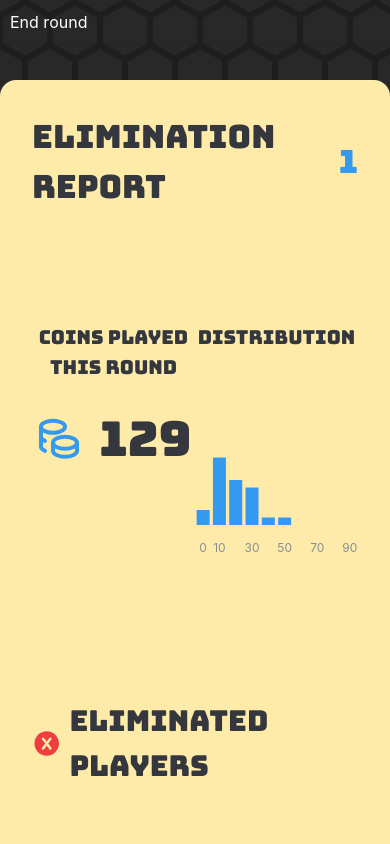
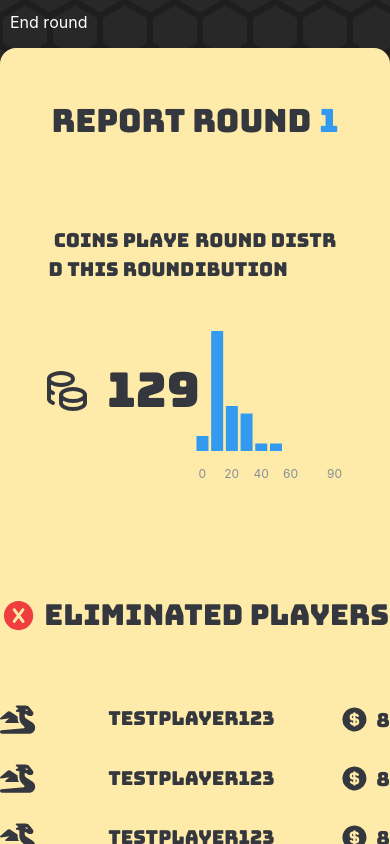
Before and after one commit to Olaelve5/coingame, a Next.js app in the folder app/: page /testing in a window 390 px wide. Both pictures are taken after a click on the button "End round". Built offline with nearby package versions, Linux system fonts and the light colour scheme.

Commit message:
feat: enhance EliminationReport with staggered animations for text and charts; update styles for improved layout and responsiveness

```diff
--- /dev/null
+++ b/app/src/components/host/StaggeredText.tsx
@@ -0,0 +1,51 @@
+import { motion } from "framer-motion";
+
+interface StaggeredTextProps {
+  text: string;
+  initialDelay?: number;
+  staggerSpeed?: number;
+  onAnimationComplete?: () => void;
+}
+
+export const StaggeredText = ({
+  text,
+  initialDelay,
+  staggerSpeed,
+  onAnimationComplete,
+}: StaggeredTextProps) => {
+  const container = {
+    hidden: { opacity: 0 },
+    show: {
+      opacity: 1,
+      transition: {
+        staggerChildren: staggerSpeed ?? 0.02, // Stagger Speed
+        delayChildren: initialDelay ?? 0, // Initial Delay
+      },
+      onComplete: () => {
+        if (typeof onAnimationComplete === "function") {
+          onAnimationComplete();
+        }
+      },
+    },
+  };
+
+  // Letter animation
+  const letter = {
+    hidden: { opacity: 0, y: -15 },
+    show: { opacity: 1, y: 0 },
+  };
+
+  return (
+    <motion.h3 variants={container} initial="hidden" animate="show">
+      {text.split("").map((char, index) => (
+        <motion.span
+          key={index}
+          variants={letter}
+          style={{ display: "inline-block", whiteSpace: "pre" }}
+        >
+          {char}
+        </motion.span>
+      ))}
+    </motion.h3>
+  );
+};
--- a/app/src/components/host/game/EliminationReport/EliminatedPlayers.tsx
+++ b/app/src/components/host/game/EliminationReport/EliminatedPlayers.tsx
@@ -35,7 +35,9 @@ const EliminatedPlayers = ({ playersEliminated }: EliminatedPlayersProps) => {
 
   // Use test player if no real players are passed
   const displayPlayers =
-    playersEliminated.length === 0 ? [testPlayer, testPlayer] : playersEliminated;
+    playersEliminated.length === 0
+      ? [testPlayer, testPlayer, testPlayer, testPlayer, testPlayer]
+      : playersEliminated;
 
   return (
     <div className={styles.container}>
--- a/app/src/components/host/game/EliminationReport/EliminationReport.tsx
+++ b/app/src/components/host/game/EliminationReport/EliminationReport.tsx
@@ -1,37 +1,56 @@
+import React, { useState } from "react";
 import styles from "./styles/EliminationReport.module.css";
 import { motion } from "framer-motion";
 import PlayedCoinsChart from "./PlayedCoinsChart";
 import { useMantineTheme } from "@mantine/core";
 import { IconCoins } from "@tabler/icons-react";
 import EliminatedPlayers from "./EliminatedPlayers";
+import { StaggeredText } from "../../StaggeredText";
 
 const EliminationReport = () => {
+  const [initialAnimationFinished, setInitialAnimationFinished] = useState(false);
   const theme = useMantineTheme();
 
   return (
     <motion.div
       initial={{ y: "100%" }}
       animate={{ y: 0 }}
+      exit={{ y: "100%" }}
       transition={{ duration: 0.8, type: "spring", bounce: 0.2 }}
+      onAnimationComplete={() => setInitialAnimationFinished(true)}
       className={styles.container}
     >
       <div className={styles.titleContainer}>
-        <h2 className={styles.title}>Elimination Report</h2>
+        <h2 className={styles.title}>Report Round</h2>
         <h2 className={styles.title} style={{ color: theme.colors.blue[5] }}>
           1
         </h2>
       </div>
-      <div className={styles.dataContainer}>
-        <div className={styles.coinsPlayedContainer}>
-          <h3>Coins played this round</h3>
-          <div>
-            <IconCoins className={styles.coinsIcon} color={theme.colors.blue[5]} />
-            <h2>129</h2>
+      {initialAnimationFinished && (
+        <div className={styles.dataContainer}>
+          <div className={styles.coinsPlayedContainer}>
+            <StaggeredText text="Coins played this round" staggerSpeed={0.02} />
+            <motion.div
+              initial={{ opacity: 0, scale: 1, y: 50 }}
+              animate={{ opacity: 1, scale: 1, y: 0 }}
+              transition={{ duration: 0.3, delay: 0.8, ease: "easeInOut" }}
+            >
+              <IconCoins className={styles.coinsIcon} />
+              <h2>129</h2>
+            </motion.div>
           </div>
+          <PlayedCoinsChart />
         </div>
-        <PlayedCoinsChart />
-      </div>
-      <EliminatedPlayers playersEliminated={[]} />
+      )}
+      {initialAnimationFinished && (
+        <motion.div
+          initial={{ opacity: 0, scale: 1 }}
+          animate={{ opacity: 1, scale: 1 }}
+          transition={{ duration: 0.5, delay: 1.5, ease: "easeInOut" }}
+        >
+          <EliminatedPlayers playersEliminated={[]} />
+        </motion.div>
+      )}
     </motion.div>
   );
 };
--- a/app/src/components/host/game/EliminationReport/PlayedCoinsChart.tsx
+++ b/app/src/components/host/game/EliminationReport/PlayedCoinsChart.tsx
@@ -2,6 +2,8 @@ import { AreaChart, BarChart } from "@mantine/charts";
 import { useConnectionStore } from "@/store/connectionStore";
 import { getLastRoundChartData } from "@/utils/chartUtils";
 import styles from "./styles/PlayedcoinsChart.module.css";
+import { StaggeredText } from "../../StaggeredText";
+import { motion } from "framer-motion";
 
 const PlayedCoinsChart = () => {
   const { game } = useConnectionStore();
@@ -13,7 +15,13 @@ const PlayedCoinsChart = () => {
 
   return (
     <div className={styles.container}>
-      <h3 className={styles.title}>Distribution</h3>
+      <StaggeredText text="Round Distribution" initialDelay={0.4} staggerSpeed={0.02} />
+      <motion.div
+        initial={{ opacity: 0, scale: 1, y: 50 }}
+        animate={{ opacity: 1, scale: 1, y: 0 }}
+        transition={{ duration: 0.3, delay: 1.1, ease: "easeInOut" }}
+        className={styles.chartContainer}
+      >
         <BarChart
           h={180}
           data={data}
@@ -25,6 +33,7 @@ const PlayedCoinsChart = () => {
           gridAxis="none"
           withYAxis={false}
         />
+      </motion.div>
     </div>
   );
 };
--- a/app/src/components/host/game/EliminationReport/styles/EliminatedPlayers.module.css
+++ b/app/src/components/host/game/EliminationReport/styles/EliminatedPlayers.module.css
@@ -5,7 +5,7 @@
   justify-content: center;
   gap: 4rem;
   margin-top: 2rem;
-  width: 100%;
+  width: 100vw;
 }
 
 .titleContainer {
@@ -14,7 +14,6 @@
   justify-content: center;
   font-size: 1.8rem;
   gap: 0.5rem;
-
   width: 100%;
 }
 
@@ -36,7 +35,7 @@
   display: flex;
   align-items: center;
   justify-content: space-between;
-  max-width: 30rem;
+  max-width: 35rem;
   font-size: 1.2rem;
   width: 100%;
 }
--- a/app/src/components/host/game/EliminationReport/styles/EliminationReport.module.css
+++ b/app/src/components/host/game/EliminationReport/styles/EliminationReport.module.css
@@ -2,11 +2,11 @@
   position: absolute;
   width: 100vw;
   height: 100vh;
-  top: 5rem;
-  padding: 2rem;
-  padding-bottom: 5rem;
+  top: 3rem;
+  padding: 3rem;
+  padding-bottom: 2rem;
   align-items: center;
-  gap: 7rem;
+  gap: 5rem;
   display: flex;
   flex-direction: column;
   background-color: rgb(255, 235, 169);
--- a/app/src/components/host/game/EliminationReport/styles/PlayedcoinsChart.module.css
+++ b/app/src/components/host/game/EliminationReport/styles/PlayedcoinsChart.module.css
@@ -5,6 +5,15 @@
   align-items: center;
   justify-content: center;
   gap: 1rem;
+  font-size: 1.2rem;
+}
+
+.chartContainer {
+  display: flex;
+  width: 100%;
+  flex-direction: column;
+  align-items: center;
+  justify-content: center;
 }
 
 .chart {
--- a/app/src/components/host/game/PlayerIcon.tsx
+++ b/app/src/components/host/game/PlayerIcon.tsx
@@ -80,7 +80,6 @@ export default function PlayerIcon({
         <FontAwesomeIcon icon={getIcon(player.icon)} size="2x" color={getColor(player.color)} />
       </motion.div>
       {showParticles && <PlayerIconParticles color={player.color} />}
-      {/* {playerIsInDanger && <h1>{player.name}</h1>} */}
     </motion.div>
   );
 }
--- a/app/src/utils/chartUtils.ts
+++ b/app/src/utils/chartUtils.ts
@@ -3,7 +3,7 @@ import { Player } from "@/models/Game";
 export function getLastRoundChartData(players: Player[], currentRound: number) {
   const chartData = [
     { intervalLow: 0, intervalHigh: 10, count: 2 },
-    { intervalLow: 10, intervalHigh: 20, count: 9 },
+    { intervalLow: 10, intervalHigh: 20, count: 16 },
     { intervalLow: 20, intervalHigh: 30, count: 6 },
     { intervalLow: 30, intervalHigh: 40, count: 5 },
     { intervalLow: 40, intervalHigh: 50, count: 1 },
```
Lines whose indentation alone changed are shown as unchanged.
